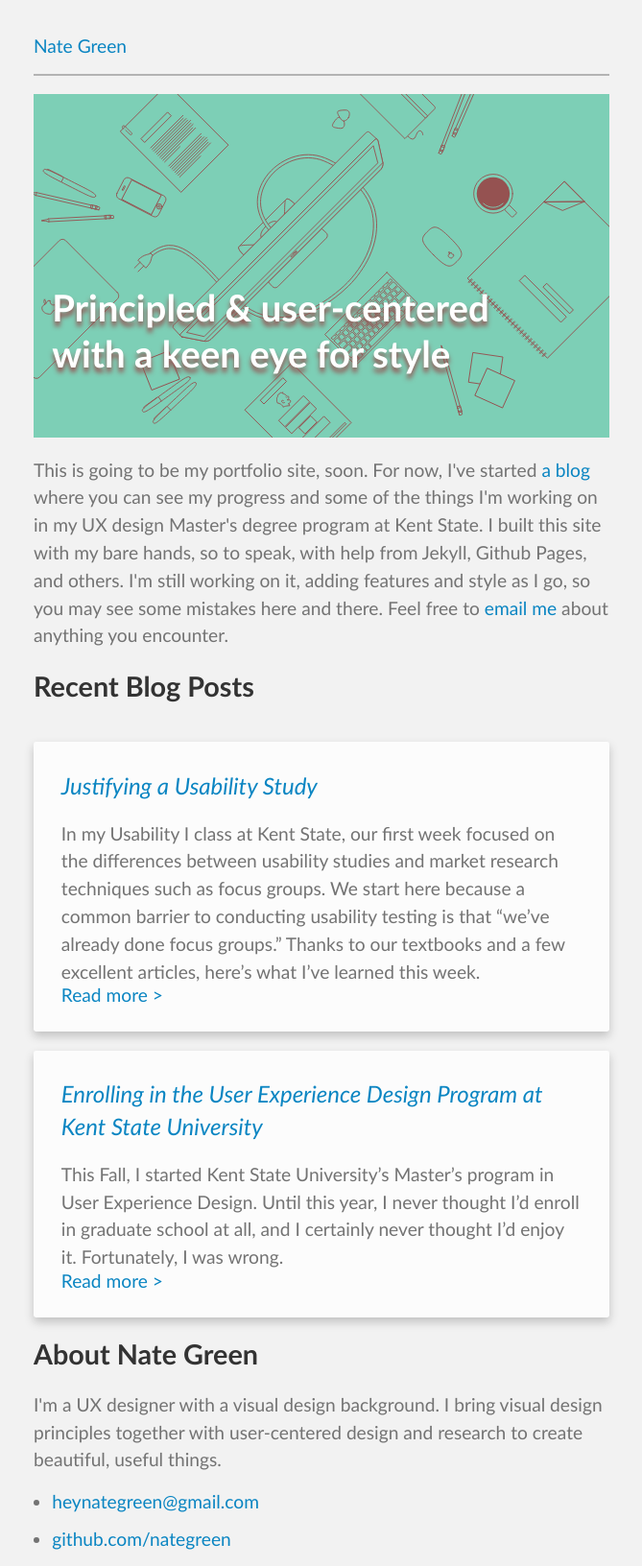
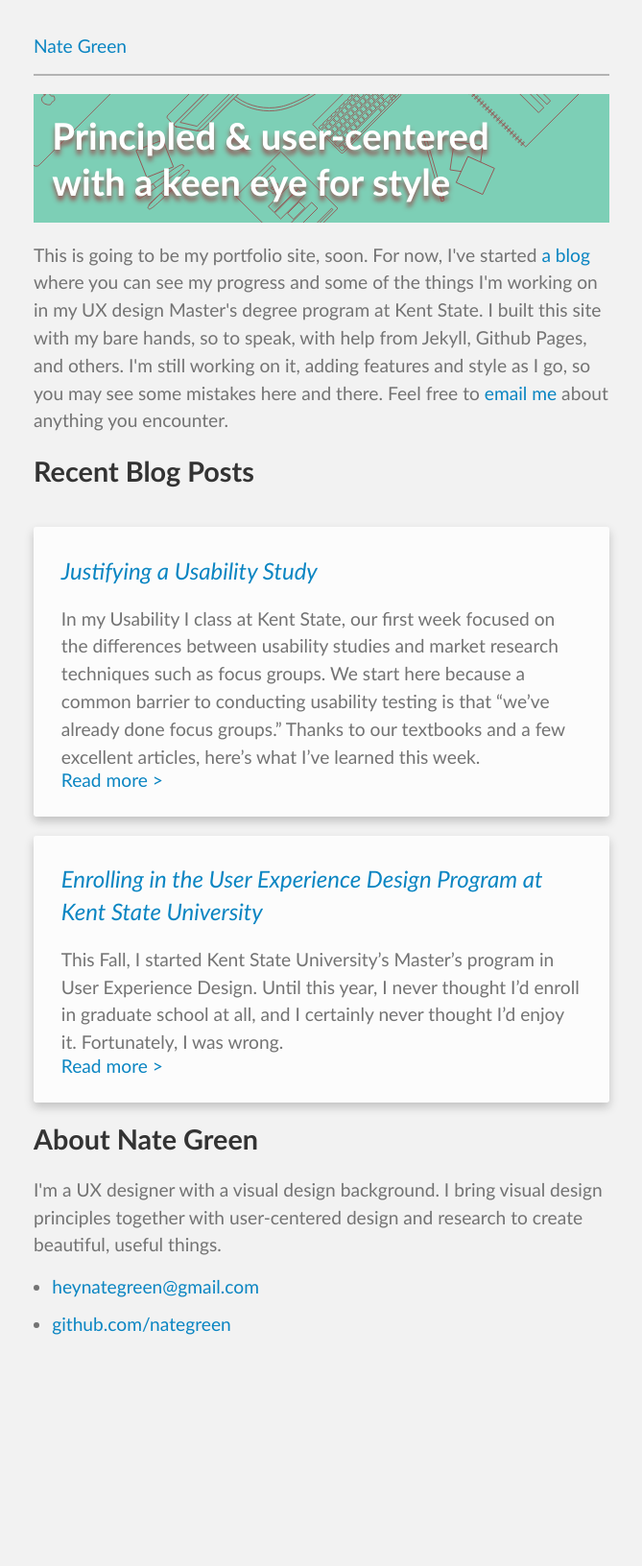
Before and after one commit to nategreen/old-website, a Jekyll site: the page built from index.html, in a window 1280 px wide. Shown: the whole page at 96% size, without its empty margins (305-974 px from the left). Built offline with Jekyll 4.4.1, drawn with Linux system fonts in a browser that asks for light colours; after the commit the page ends 1408 px from its top, so only the background shows below that.

Commit message:
fix masthead sizing and h1 position

```diff
--- a/_sass/_sections.scss
+++ b/_sass/_sections.scss
@@ -1,16 +1,12 @@
 #masthead {
   position: relative;
   padding: 1rem;
-  height: 50rem;
-  max-height: 25vw;
   background-image: url(/images/tools.svg);
+  background-position: bottom;
   background-repeat: no-repeat;
   background-size: cover;
 
   h1 {
-    position: absolute;
-    top: calc(66% - 1em);
-
     color: $white;
     text-shadow: 0 .25rem .25rem $marsala;
   }
```
